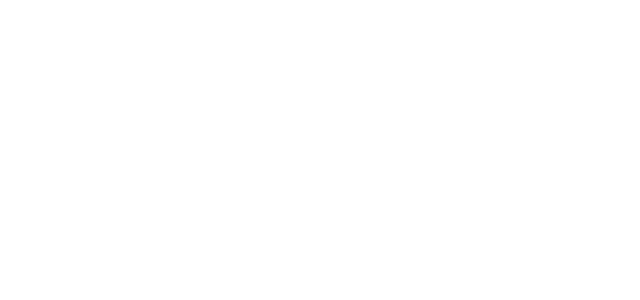
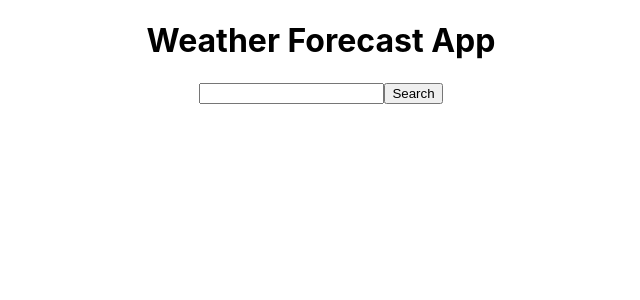
Before and after one commit to Rethabile17/weather-app, a React (Create React App) app: page / in a window 1280 px wide. Shown: the top 300 px of the page, without its empty margins (319-959 px from the left). Built offline with nearby package versions, Linux system fonts and the light colour scheme.

Commit message:
done with home page

```diff
--- a/src/App.js
+++ b/src/App.js
@@ -1,12 +1,11 @@
-import logo from './logo.svg';
 import './App.css';
+import Data from "./components/home.js"
 
 function App() {
   return (
     <div className="App">
-
-
-
+      <h1>Weather Forecast App</h1>
+      <Data />
     </div>
   );
 }
--- a/src/components/home.js
+++ b/src/components/home.js
@@ -1 +1,69 @@
-import Axios from "axios"
+import React, {useState} from 'react'
+
+function Home() {
+    const [weather, setWeather] = useState([]);
+    const [location, setLocation] = useState("");
+    const [error, setError] = useState(null);
+    const api_key = "f73fbc8ebe1f5a16188a18c7e19fff69";
+
+    const handleSearch = async () => {
+        if (!location) return;
+
+        try {
+          const response = await fetch(
+            `https://api.openweathermap.org/data/2.5/weather?q=${location}&appid=${api_key}&units=metric`
+          );
+          const info = await response.json();
+          console.log(info);
+
+          if (response.ok) {
+            setWeather({
+              location: info.name,
+              temperature: info.main.temp,
+              feels_like: info.main.feels_like,
+              temp_min: info.main.temp_min,
+              temp_max: info.main.temp_max,
+              pressure: info.main.pressure,
+              humidity: info.main.humidity,
+              wind_speed: info.wind.speed,
+              wind_deg: info.wind.deg,
+              visibility: info.visibility,
+              description: info.weather[0].description,
+            });
+            setError(null);
+          } else {
+            setError(info.message || "Something went wrong. Please try again.");
+            setWeather({});
+          }
+        } catch (error) {
+          setError("Failed to fetch Weather Data. Please Try Again.");
+          setWeather({});
+        }
+      };
+
+  return (
+
+    <div>
+        <input type="text" value={location} onChange={(e) => setLocation(e.target.value)} />
+        <button onClick={handleSearch}>Search</button>
+        {error && <p className="error">{error}</p>}
+
+        {weather.location && (
+          <div className='H'>
+          <h2 id="location">{weather.location}</h2>
+          <p>temperature :{weather.temperature}°C</p>
+          <p>feels_like : {weather.feels_like}°C</p>
+          <p>temp_min : {weather.temp_min}°C</p>
+          <p>temp_max : {weather.temp_max}°C</p>
+          <p>pressure : {weather.pressure} hPa</p>
+          <p>humidity : {weather.humidity}%</p>
+          <p> wind_speed : {weather.wind_speed} m/s</p>
+          <p>wind_deg : {weather.wind_deg}°</p>
+          <p>visibility : {weather.visibility} m</p>
+          </div>
+        )}
+    </div>
+  )
+}
+
+export default Home
```
